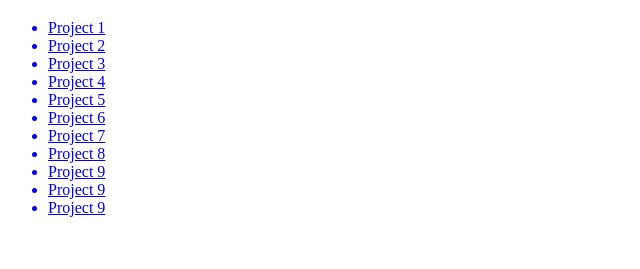
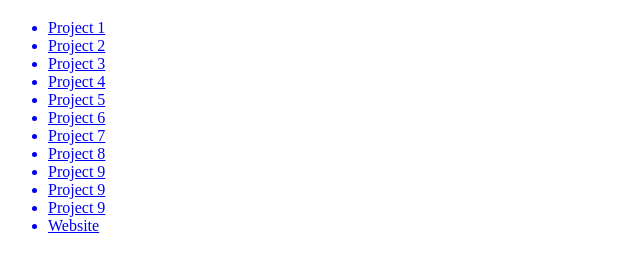
Before and after one commit to brooklynbuakong/brooklynbuakong.github.io, a plain HTML site: page index.html in a window 1280 px wide. Shown: the part 61-330 px from the top of the page, without its empty margins (0-640 px from the left). Drawn offline with Linux system fonts and the light colour scheme.

Commit message:
Update index.html

```diff
--- a/index.html
+++ b/index.html
@@ -20,6 +20,8 @@
     <a href="project9/index1.html"><li>Project 9</li></a>
     <a href="project9/index2.html"><li>Project 9</li></a>
     <a href="project9/index3.html"><li>Project 9</li></a>
+    <a href="website/home.html about.html topic.html"><li>Website</li></a>
+
 
 
   </ul>
```
